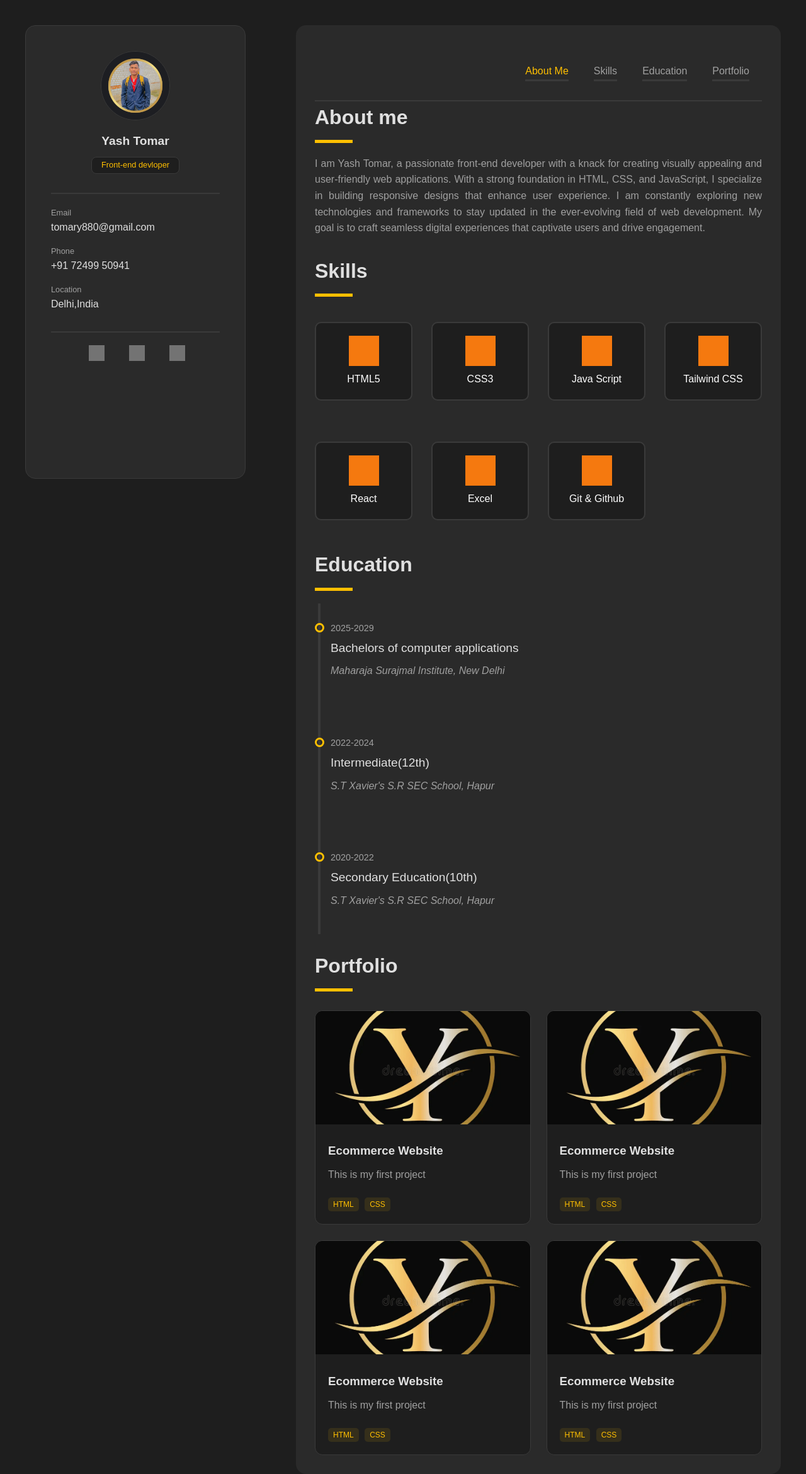
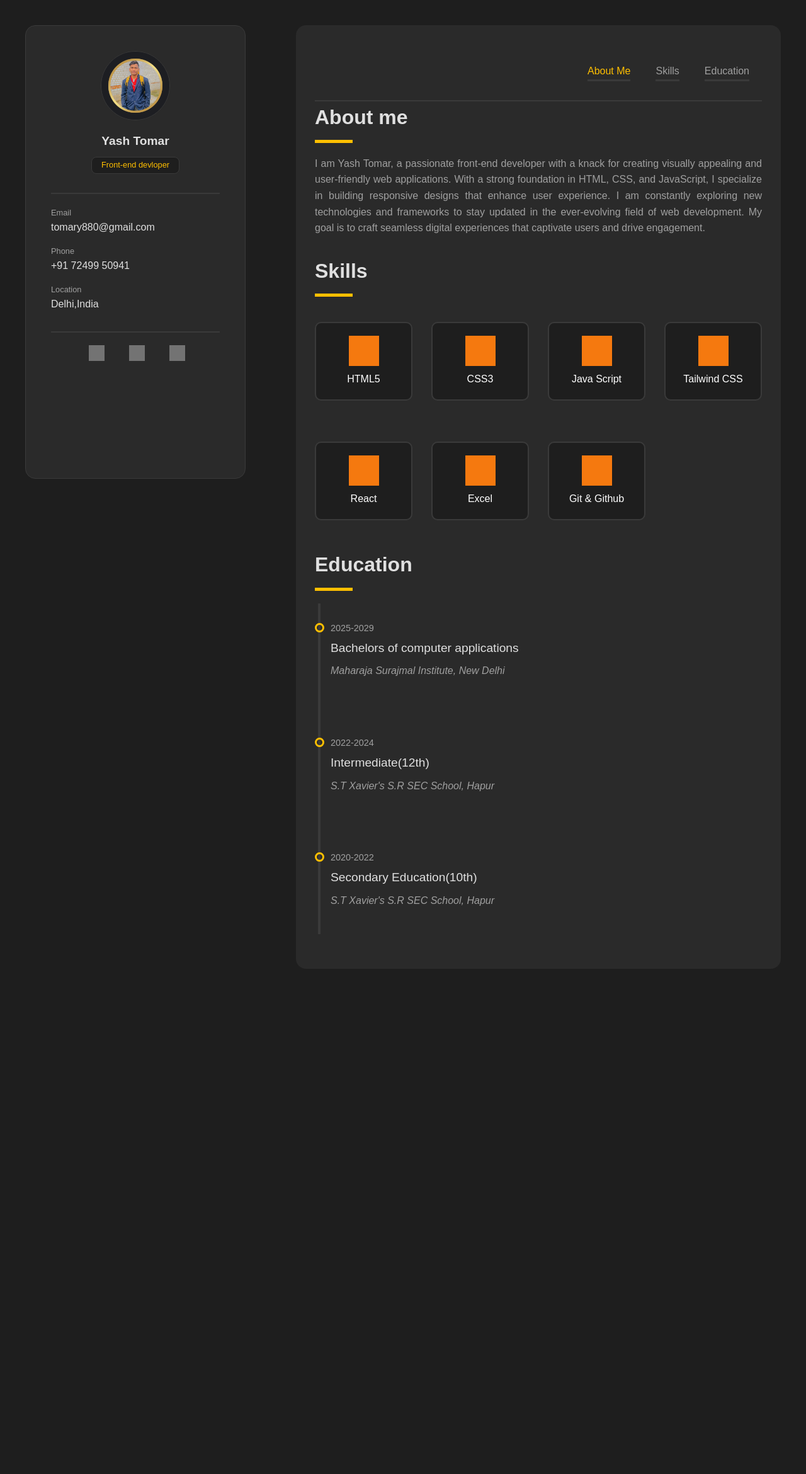
Before and after one commit to stackyash18/Portfolio, a plain HTML site: page index.html in a window 1280 px wide. Shown: the whole page at 63% size. After the commit the page ends 1538 px from the top, so only its background shows below. Drawn offline with Linux system fonts and the light colour scheme; grey boxes are pictures that could not be loaded.

Commit message:
info updated

```diff
--- a/index.html
+++ b/index.html
@@ -51,7 +51,7 @@
       <a href="#about-me " class="active">About Me</a>
       <a href="#skills">Skills</a>
       <a href="#education">Education</a>
-      <a href="#portfolio">Portfolio</a>
+      <!-- <a href="#portfolio">Portfolio</a>-->
       </nav>
     </div>
     <div id="about-me">
@@ -127,7 +127,7 @@
           <div class="liner"></div>
         </div>
     </div>
-    <div id="portfolio">
+   <!-- <div id="portfolio">
       <h2 class="heading">Portfolio</h2>
         <div class="line"></div>
 
@@ -169,7 +169,7 @@
             </div>
        </div>
     </div>
-    </div>
+    </div>-->
     </div>
   </div>
 </body>
```
Also changed, not shown: Xml.png (added).
